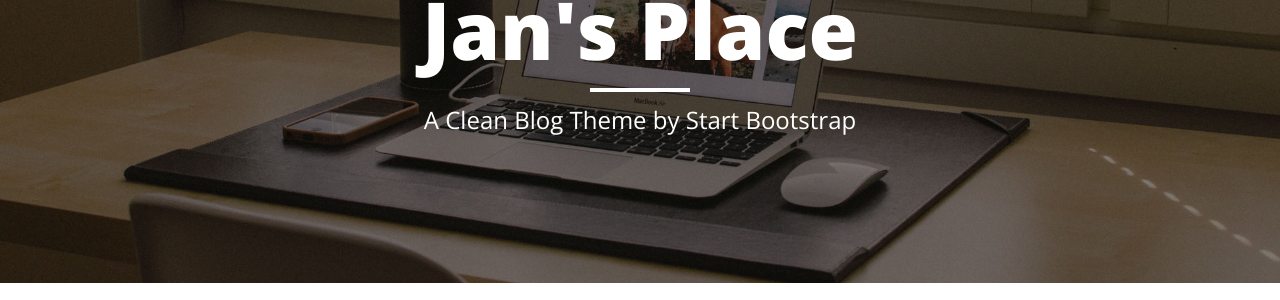
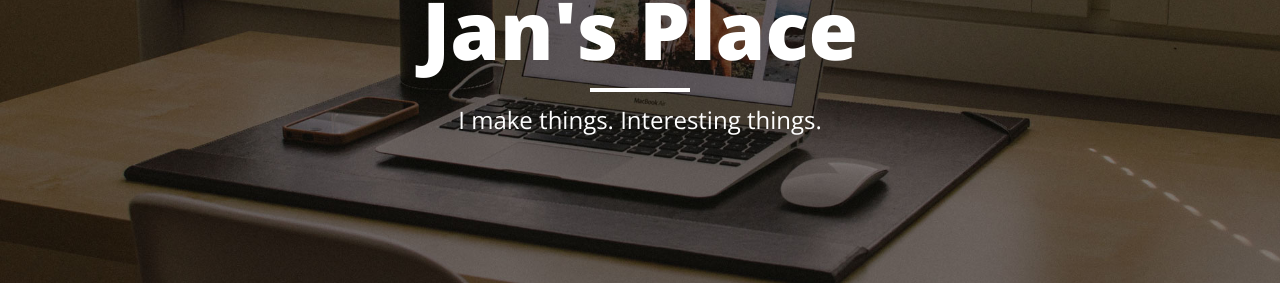
Before and after one commit to JanHalozan/JanHalozan.github.io, a Jekyll site: the page built from index.html, in a window 1280 px wide. Shown: the part 165-465 px from the top of the page. Built offline with Jekyll 4.4.1, drawn with Linux system fonts in a browser that asks for light colours; nearby versions of some CDN libraries; the list of posts is cut into pages by our own code.

Commit message:
Change index description

```diff
--- a/index.html
+++ b/index.html
@@ -1,6 +1,6 @@
 ---
 layout: page
-description: "A Clean Blog Theme by Start Bootstrap"
+description: "I make things. Interesting things."
 ---
 
 {% for post in paginator.posts %}
```
